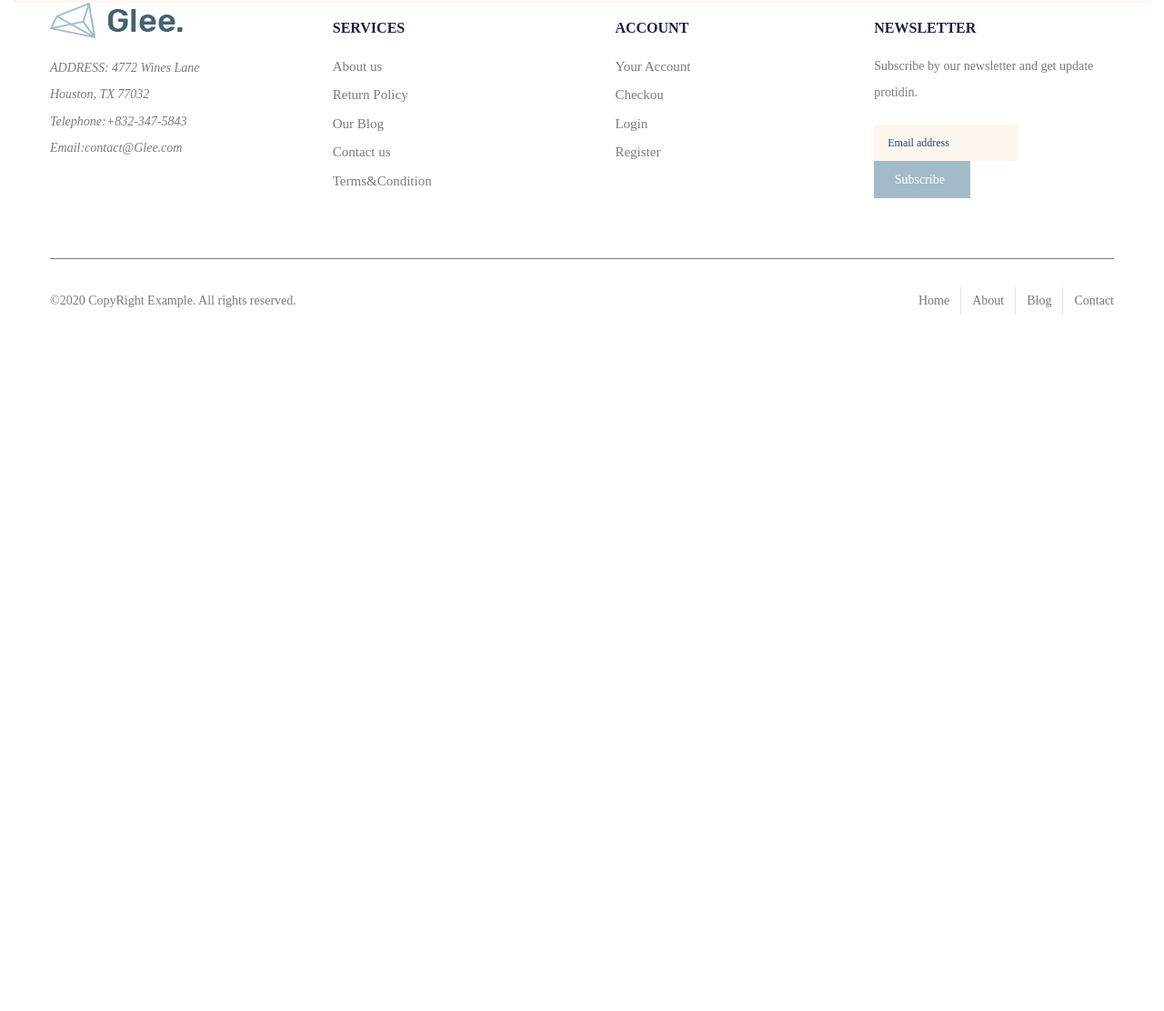
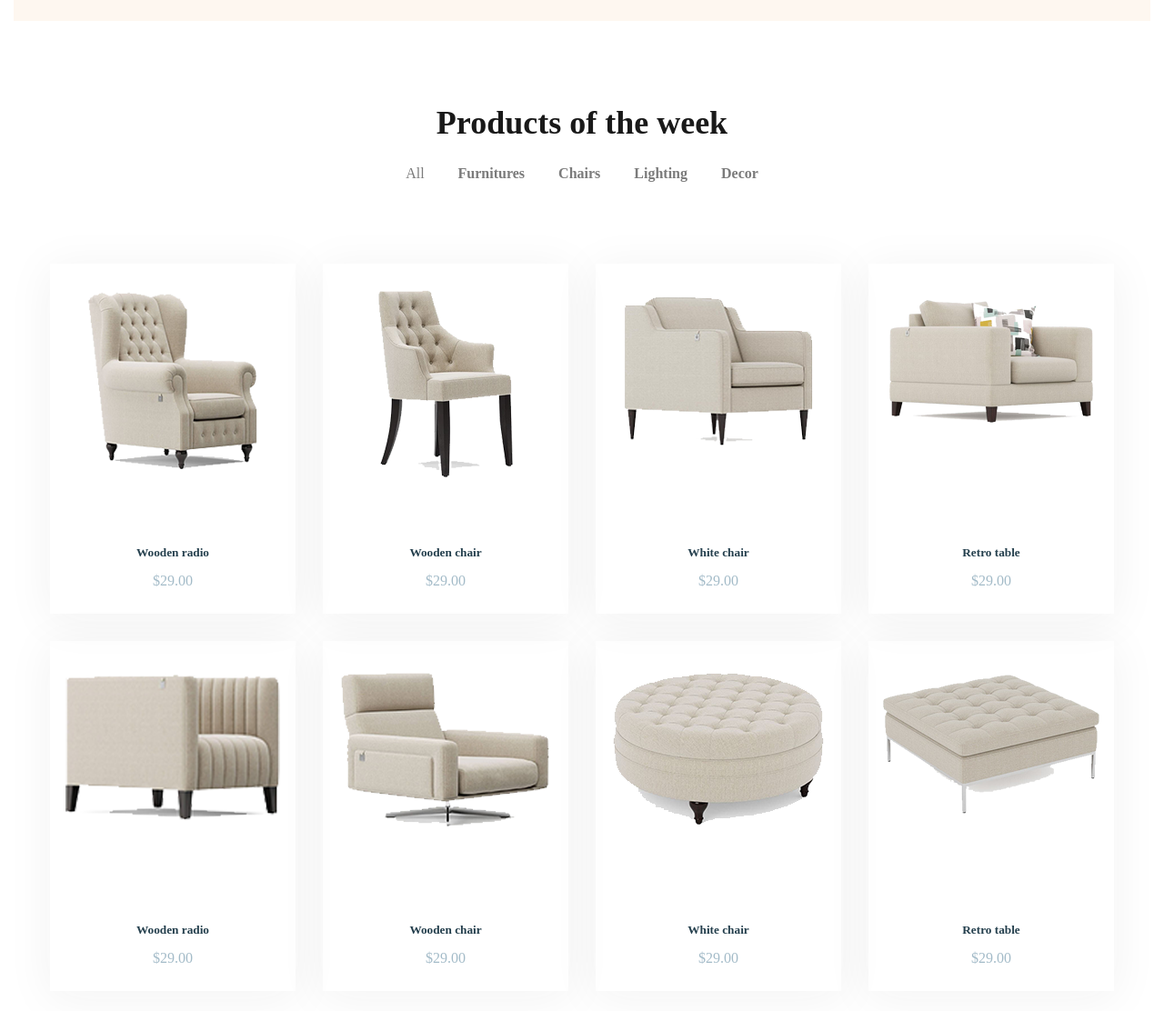
Before and after one commit to fisherm4n/supershop, a website: page app/index.html in a window 1280 px wide. Shown: the part 1120-2232 px from the top of the page at 91% size. Before the commit the page ends 1497 px from the top, so only its background shows below. Drawn offline with nearby package versions, Linux system fonts and the light colour scheme; files that its build step writes are made by us from their sources; files whose address does not match are found by name.

Commit message:
added part of categories

```diff
--- a/app/index.html
+++ b/app/index.html
@@ -133,7 +133,62 @@
         </div>
       </div>
     </div>
-
+  <section class="products">
+    <div class="container">
+      <h2 class="title">Products of the week</h2>
+      <ul class="products__navi">
+        <li class="products__navi-item">
+          <a href="#tab_01" class="products__navi-link">All </a>
+        </li>
+        <li class="products__navi-item">
+          <a href="#tab_02" class="products__navi-link">Furnitures</a>
+        </li>
+        <li class="products__navi-item">
+          <a href="#tab_03" class="products__navi-link">Chairs</a>
+        </li>
+        <li class="products__navi-item">
+          <a href="#tab_04" class="products__navi-link">Lighting</a>
+        </li>
+        <li class="products__navi-item">
+          <a href="#tab_05" class="products__navi-link">Decor</a>
+        </li>
+      </ul>
+      <div class="products__items">
+        <div id="tab_01" class="products__item" style="background-image: url('images/products-top/first.png');">
+          <h5 class="products__item-title">Wooden radio</h5>
+          <p class="products__item-subtitle">$29.00</p>
+        </div>
+        <div id="tab_02" class="products__item" style="background-image: url('images/products-top/second.png');">
+          <h5 class="products__item-title">Wooden chair</h5>
+          <p class="products__item-subtitle">$29.00</p>
+        </div>
+        <div id="tab_03" class="products__item" style="background-image: url('images/products-top/third.png');">
+          <h5 class="products__item-title">White chair</h5>
+          <p class="products__item-subtitle">$29.00</p>
+        </div>
+        <div id="tab_04" class="products__item" style="background-image: url('images/products-top/fourth.png');">
+          <h5 class="products__item-title">Retro table</h5>
+          <p class="products__item-subtitle">$29.00</p>
+        </div>
+        <div class="products__item" style="background-image: url('images/products-top/fifth.png');">
+          <h5 class="products__item-title">Wooden radio</h5>
+          <p class="products__item-subtitle">$29.00</p>
+        </div>
+        <div class="products__item" style="background-image: url('images/products-top/sixth.png');">
+          <h5 class="products__item-title">Wooden chair</h5>
+          <p class="products__item-subtitle">$29.00</p>
+        </div>
+        <div class="products__item" style="background-image: url('images/products-top/seventh.png');">
+          <h5 class="products__item-title">White chair</h5>
+          <p class="products__item-subtitle">$29.00</p>
+        </div>
+        <div class="products__item" style="background-image: url('images/products-top/eighth.png');">
+          <h5 class="products__item-title">Retro table</h5>
+          <p class="products__item-subtitle">$29.00</p>
+        </div>
+      </div>
+    </div>
+  </section>
   </main>
 
   <footer class="footer">
--- a/app/scss/_global.scss
+++ b/app/scss/_global.scss
@@ -2,7 +2,7 @@ html,body{
   height: 100vh;
 }
 body{
-  font-size: 14px;
+  font-size: 16px;
   line-height: 2.1;
   @extend %Rubik-400;
   display: flex;
@@ -25,3 +25,10 @@ margin: 0 auto;
 .wrapper{
   max-width: 1800px;
 }
+.title{
+  margin: 0 auto;
+  @extend %DMSans-700;
+  text-align: center;
+  font-size: 36px;
+  color: $default;
+}
--- a/app/scss/style.scss
+++ b/app/scss/style.scss
@@ -242,6 +242,43 @@
     }
   }
 }
+.products {
+  padding: 75px 0 186px;
+  &__navi {
+    display: flex;
+    justify-content: center;
+    margin-bottom: 83px;
+    &-item+&-item {
+      margin-left: 37px;
+      @extend %DMSans-700;
+    }
+    }
+  &__items{
+    display: grid;
+    min-height: 800px;
+    grid-template-columns: repeat(4, 1fr);
+    grid-template-rows: repeat(2, 1fr);
+    grid-gap: 30px;
+  }
+  &__item{
+    display: flex;
+    flex-direction: column;
+    justify-content: flex-end;
+    align-items: center;
+    padding-bottom: 20px;
+    background-repeat: no-repeat;
+    background-position: 50% 16%;
+    box-shadow: 0px 6px 47px 3px rgba(37, 37, 37, 0.05);
+    &-title{
+      color: $title;
+      @extend %DMSans-700;
+    }
+    &-subtitle{
+      color: #a3bbc8;
+    }
+  }
+
+}
 
 .footer-top {
   display: flex;
```
Also changed, not shown: app/images/products-top/eighth.png (added), app/images/products-top/fifth.png (added), app/images/products-top/first.png (added), app/images/products-top/fourth.png (added), app/images/products-top/second.png (added), app/images/products-top/seventh.png (added), app/images/products-top/sixth.png (added), app/images/products-top/third.png (added).
